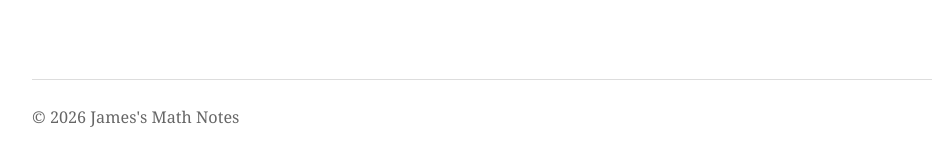
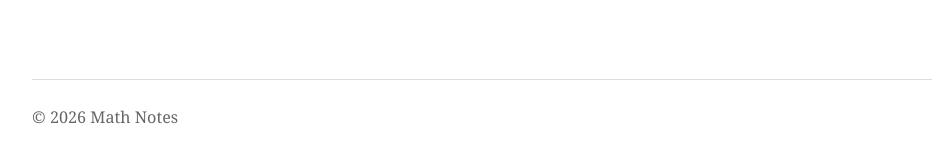
Before and after one commit to jamesftian/math, a Jekyll site: the page built from _posts/2026-07-29-nevanlinna-pick.md, in a window 1280 px wide and 900 px high, scrolled down 6115 px. Shown: the part 730-896 px from the top of the window, without its empty margins (158-1105 px from the left). Built offline with Jekyll 4.4.1, drawn with Linux system fonts in a browser that asks for light colours; a script that is not in the unit is left out; some of the changed text lies outside the part shown.

Commit message:
Update _config.yml

```diff
--- a/_config.yml
+++ b/_config.yml
@@ -1,4 +1,4 @@
-title: "James's Math Notes"
+title: "Math Notes"
 description: "Notes on function theory, operator theory, and related mathematics"
 url: "https://jamesftian.github.io"
 baseurl: "/math"
```
